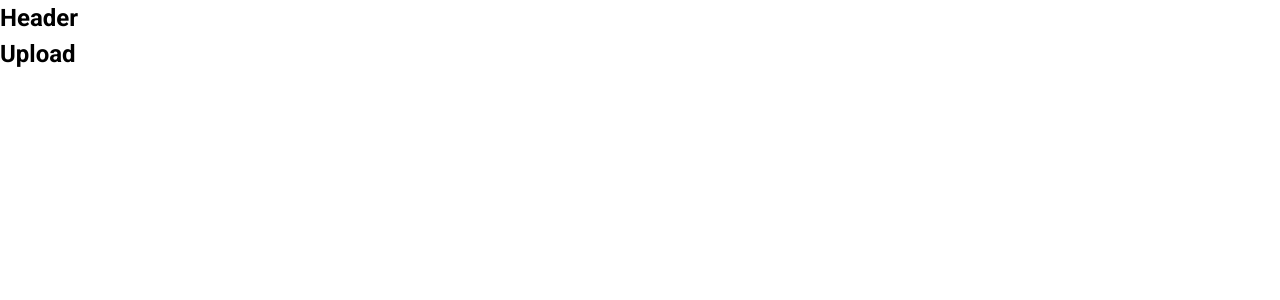
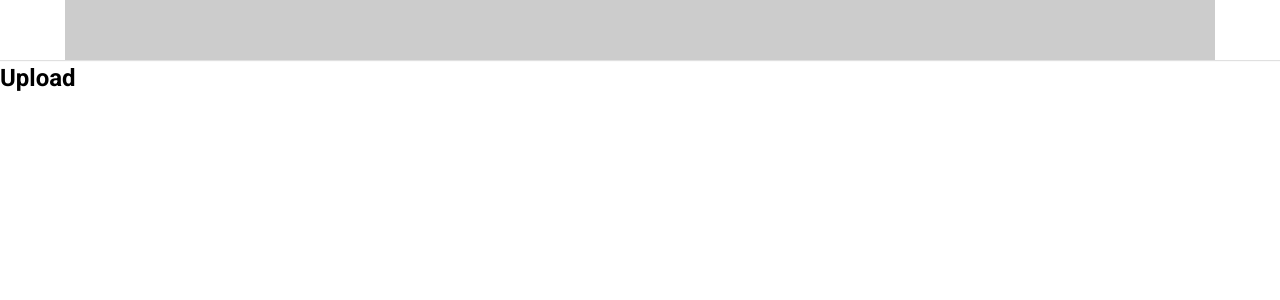
Before and after one commit to shirohorizon/tiktok-ui, a React (Create React App) app: page /upload in a window 1280 px wide. Shown: the top 300 px of the page. Built offline with nearby package versions, Linux system fonts and the light colour scheme.

Commit message:
DefaultLayout scss

```diff
--- a/package.json
+++ b/package.json
@@ -6,6 +6,7 @@
     "@testing-library/jest-dom": "^5.16.5",
     "@testing-library/react": "^13.4.0",
     "@testing-library/user-event": "^13.5.0",
+    "classnames": "^2.3.2",
     "css-reset-and-normalize": "^2.3.6",
     "normalize.css": "^8.0.1",
     "react": "^18.2.0",
--- a/src/components/Global/GlobalStyle.scss
+++ b/src/components/Global/GlobalStyle.scss
@@ -4,6 +4,9 @@
 :root {
     --primary: #fe2c55;
     --black: #000;
+    // Default Layout
+    --default-layout-header-height: 60px;
+    --default-layout-width: 1150px;
 }
 
 * {
--- /dev/null
+++ b/src/components/Layouts/DefaultLayout/DefaultLayout.module.scss
@@ -0,0 +1,15 @@
+.wrapper {
+    display: flex;
+    flex-flow: column;
+    justify-content: center;
+    align-items: center;
+}
+.container {
+    width: var(--default-layout-width);
+    min-height: 1000px;
+    background-color: #ddd;
+    display: flex;
+}
+.content {
+    flex: 1;
+}
--- /dev/null
+++ b/src/components/Layouts/DefaultLayout/Sidebar/Sidebar.module.scss
@@ -0,0 +1,5 @@
+.wrapper {
+    width: 356px;
+    min-height: 1000px;
+    background-color: #eee;
+}
--- a/src/components/Layouts/DefaultLayout/Sidebar/index.js
+++ b/src/components/Layouts/DefaultLayout/Sidebar/index.js
@@ -1,5 +1,14 @@
+import classNames from 'classnames/bind';
+import styles from './Sidebar.module.scss'
+
+const cx = classNames.bind(styles);
+
 function Sidebar() {
-    return <h2>Sidebar</h2>;
+    return (
+        <aside className={cx('wrapper')}>
+            <h2>Sidebar</h2>
+        </aside>
+    );
 }
 
 export default Sidebar;
--- a/src/components/Layouts/DefaultLayout/index.js
+++ b/src/components/Layouts/DefaultLayout/index.js
@@ -1,13 +1,17 @@
 import Header from "~/components/Layouts/components/Header";
 import Sidebar from "./Sidebar";
+import classNames from 'classnames/bind';
+import styles from './DefaultLayout.module.scss'
+
+const cx = classNames.bind(styles);
 
 function DefaultLayout({ children }) {
     return (
-        <div>
+        <div className={cx('wrapper')}>
             <Header />
-            <div className="container">
+            <div className={cx('container')}>
                 <Sidebar />
-                <div className="content">
+                <div className={cx('content')}>
                     {children}
                 </div>
             </div>
--- a/src/components/Layouts/HeaderOnly/index.js
+++ b/src/components/Layouts/HeaderOnly/index.js
@@ -1,7 +1,7 @@
 import Header from "~/components/Layouts/components/Header";
 
 
-function DefaultLayout({ children }) {
+function HeaderOnly({ children }) {
     return (
         <div>
             <Header />
@@ -14,4 +14,4 @@
     );
 }
 
-export default DefaultLayout;
+export default HeaderOnly;
--- /dev/null
+++ b/src/components/Layouts/components/Header/Header.module.scss
@@ -0,0 +1,13 @@
+.wrapper {
+    width: 100%;
+    height: var(--default-layout-header-height, 60);
+    box-shadow: 0px 1px 1px rgb(0 0 0 / 12%);
+    display: flex;
+    justify-content: center;
+}
+
+.inner {
+    height: 100%;
+    width: var(--default-layout-width);
+    background-color: #ccc;
+}
--- a/src/components/Layouts/components/Header/index.js
+++ b/src/components/Layouts/components/Header/index.js
@@ -1,5 +1,15 @@
+import classNames from 'classnames/bind';
+import styles from './Header.module.scss'
+
+const cx = classNames.bind(styles);
+
 function Header() {
-    return <h2>Header</h2>;
+    return (<header className={cx('wrapper')}>
+        <div className={cx('inner')}>
+            {/* Logo */}
+            {/* Search */}
+        </div>
+    </header>);
 }
 
 export default Header;
--- a/src/routes/index.js
+++ b/src/routes/index.js
@@ -30,8 +30,8 @@
     }
 ]
 
-const priateRoutes = [
+const privateRoutes = [
 
 ]
 
-export { publicRoutes, priateRoutes }
+export { publicRoutes, privateRoutes }
```
Also changed, not shown: 1 other file (tests, documents, lock files or other folders).
